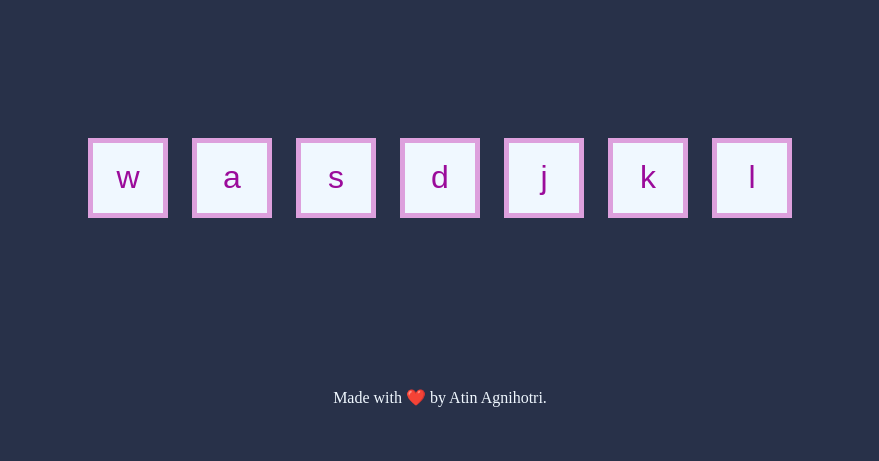
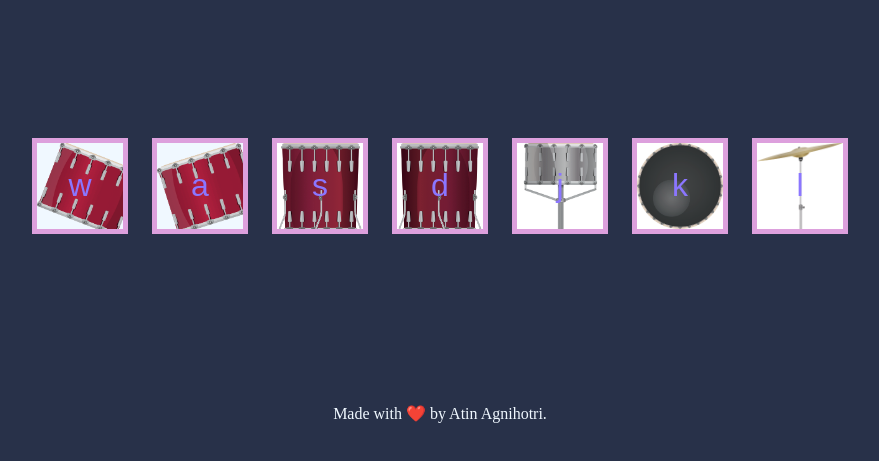
Before and after one commit to AtinAgnihotri/drumster, a plain HTML site: page index.html in a window 1280 px wide. Shown: the part 169-630 px from the top of the page, without its empty margins (200-1079 px from the left). Drawn offline with Linux system fonts and the light colour scheme.

Commit message:
Adds bckgrnd images for buttons

```diff
--- a/css/styles.css
+++ b/css/styles.css
@@ -24,12 +24,12 @@ footer {
 
 .drum {
     display: inline-block;
-    width: 5rem;
-    height: 5rem;
+    width: 6rem;
+    height: 6rem;
     background-color: aliceblue;
     border: solid 5px;
     border-color: plum;
-    color: rgb(155, 12, 155);
+    color: rgb(139, 118, 255);
     font-size: 2rem;
     font-weight: normal;
     margin: 10px;
@@ -48,29 +48,36 @@ footer {
 }
 
 .w {
-    background-image: url("images/tom.png");
+    background-image: url("../images/tom1.png");
+    background-size: 120%;
 }
 
 .a {
-
+    background-image: url("../images/tom2.png");
+    background-size: 120%;
 }
 
 .s {
-
+    background-image: url("../images/tom3.png");
+    background-size: 100%;
 }
 
 .d {
-
+    background-image: url("../images/tom4.png");
+    background-size: 100%;
 }
 
 .j {
-
+    background-image: url("../images/snare.png");
+    background-size: 100%;
 }
 
 .k {
-
+    background-image: url("../images/kick.png");
+    background-size: 100%;
 }
 
 .l {
-
+    background-image: url("../images/crash.png");
+    background-size: 100%;
 }
--- a/index.js
+++ b/index.js
@@ -1,5 +1,10 @@
 function handleClick(key) {
     alert(key + " got clicked");
+}
+
+function playSound() {
+    var audio = new Audio("sounds/tom-4.mp3");
+    audio.play();
 }
 
 function setupEventListeners() {
@@ -10,7 +15,11 @@ function setupEventListeners() {
         var message = key.toUpperCase() + " got clicked";
         // btn.addEventListener("click", handleClick);
         btn.addEventListener("click", function () {
+            // alert(message);
+            // playSound();
             alert(message);
+            var audio = new Audio("sounds/tom-4.mp3");
+            audio.play();
         });
     }
     // alert("Event Listeners Setup!OO");
```
Also changed, not shown: js/higherOrder.js (added, +13 -0 lines).
